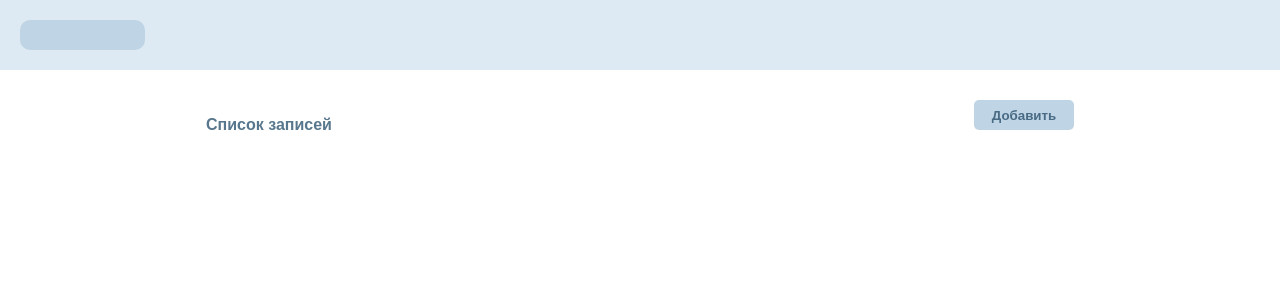
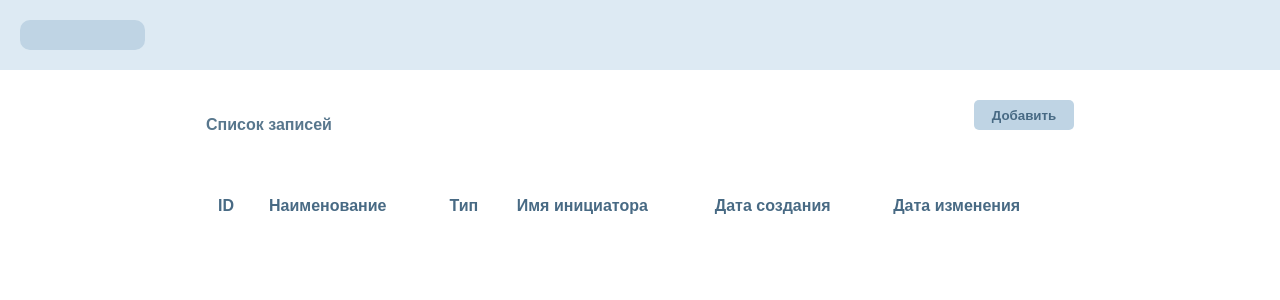
Before and after one commit to drodionov0/taskmanager_react, a React (Create React App) app: page / in a window 1280 px wide. Shown: the top 300 px of the page. Built offline with nearby package versions, Linux system fonts and the light colour scheme.

Commit message:
new version

```diff
--- a/src/components/add.js
+++ b/src/components/add.js
@@ -2,11 +2,13 @@ import styles from '../styles/add.module.css';
 import { useState, useEffect } from 'react';
 import axios from 'axios';
 import { useForm } from 'react-hook-form';
+import { useNavigate } from 'react-router-dom';
 
 const Add = () => {
     const [tasks, setTasks] = useState([]);
     const [task, setTask] = useState([]);
     const { register, handleSubmit, formState: { errors } } = useForm();
+    const navigate = useNavigate();
 
     const getFormattedDate = () => {
         const date = new Date();
@@ -49,8 +51,10 @@ const Add = () => {
         axios.post('http://localhost:3001/task', addTask)
             .then(response => {
                 setTask([...task, response.data]);
+                navigate('/');
             })
             .catch(error => console.log(error));
+
     };
 
     return (
--- a/src/components/table.js
+++ b/src/components/table.js
@@ -18,6 +18,20 @@ const Table = () => {
                     <p>Список записей</p>
                     <button className={styles.button} onClick={HandleAdd}>Добавить</button>
                 </div>
+                <div className={styles.board}>
+                    <table>
+                        <thead>
+                            <tr>
+                                <th>ID</th>
+                                <th>Наименование</th>
+                                <th>Тип</th>
+                                <th>Имя инициатора</th>
+                                <th>Дата создания</th>
+                                <th>Дата изменения</th>
+                            </tr>
+                        </thead>
+                    </table>
+                </div>
             </div>
         </body>
     )
--- a/src/styles/table.module.css
+++ b/src/styles/table.module.css
@@ -32,3 +32,21 @@
     padding: 0 190px;
     margin-top: 100px;
 }
+
+.board {
+    margin-top: 35px;
+}
+
+table {
+    width: 100%;
+    border-collapse: collapse;
+}
+
+th, td {
+    padding: 12px;
+    text-align: left;
+}
+
+th {
+    color:#486a84;
+}
```
Also changed, not shown: src/App.js (+4 -3 lines), database/db.json (line endings or trailing spaces).
